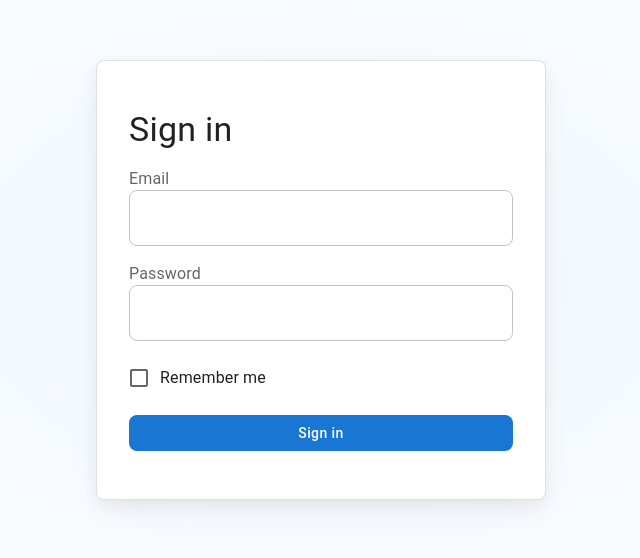
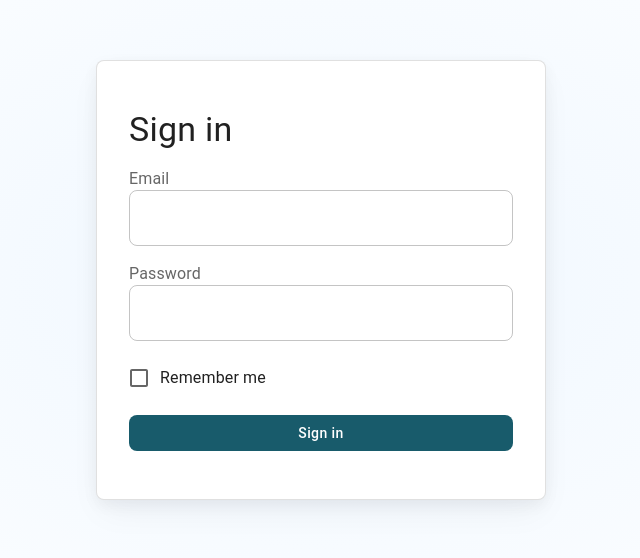
Before and after one commit to iamsameeraliyanage/project-manager-admin, a React (Vite) app: page /signin in a window 1280 px wide. Shown: the part 120-678 px from the top of the page, without its empty margins (319-959 px from the left). Built offline with nearby package versions, Linux system fonts and the light colour scheme; the HTML template or start-up script is replaced by a standard one.

Commit message:
Update theme

```diff
--- a/src/theme/ThemeProvider.tsx
+++ b/src/theme/ThemeProvider.tsx
@@ -5,6 +5,19 @@ import {
 } from "@mui/material/styles";
 
 let theme = createTheme({
+  palette: {
+    mode: "light",
+    primary: {
+      main: "#185b6b",
+      light: "#255c6d",
+      dark: "#0f3741",
+    },
+    secondary: {
+      main: "#009cc8",
+      light: "#03addc",
+      dark: "#007498",
+    },
+  },
   typography: {
     h5: {
       fontWeight: 500,
@@ -104,7 +117,7 @@ theme = {
       styleOverrides: {
         root: {
           "&.Mui-selected": {
-            // color: "#4fc3f7",
+            color: theme.palette.secondary.main,
           },
         },
       },
--- a/src/widgets/LayoutWidgets/MainLayout/components/Header.tsx
+++ b/src/widgets/LayoutWidgets/MainLayout/components/Header.tsx
@@ -30,7 +30,7 @@ export default function Header(props: HeaderProps) {
 
   return (
     <React.Fragment>
-      <AppBar color="primary" position="sticky" elevation={0}>
+      <AppBar color="secondary" position="sticky" elevation={0}>
         <Toolbar>
           <Box
             sx={{
@@ -76,7 +76,7 @@ export default function Header(props: HeaderProps) {
 
       <AppBar
         component="div"
-        color="primary"
+        color="secondary"
         position="static"
         elevation={0}
         sx={{ zIndex: 0 }}
```
